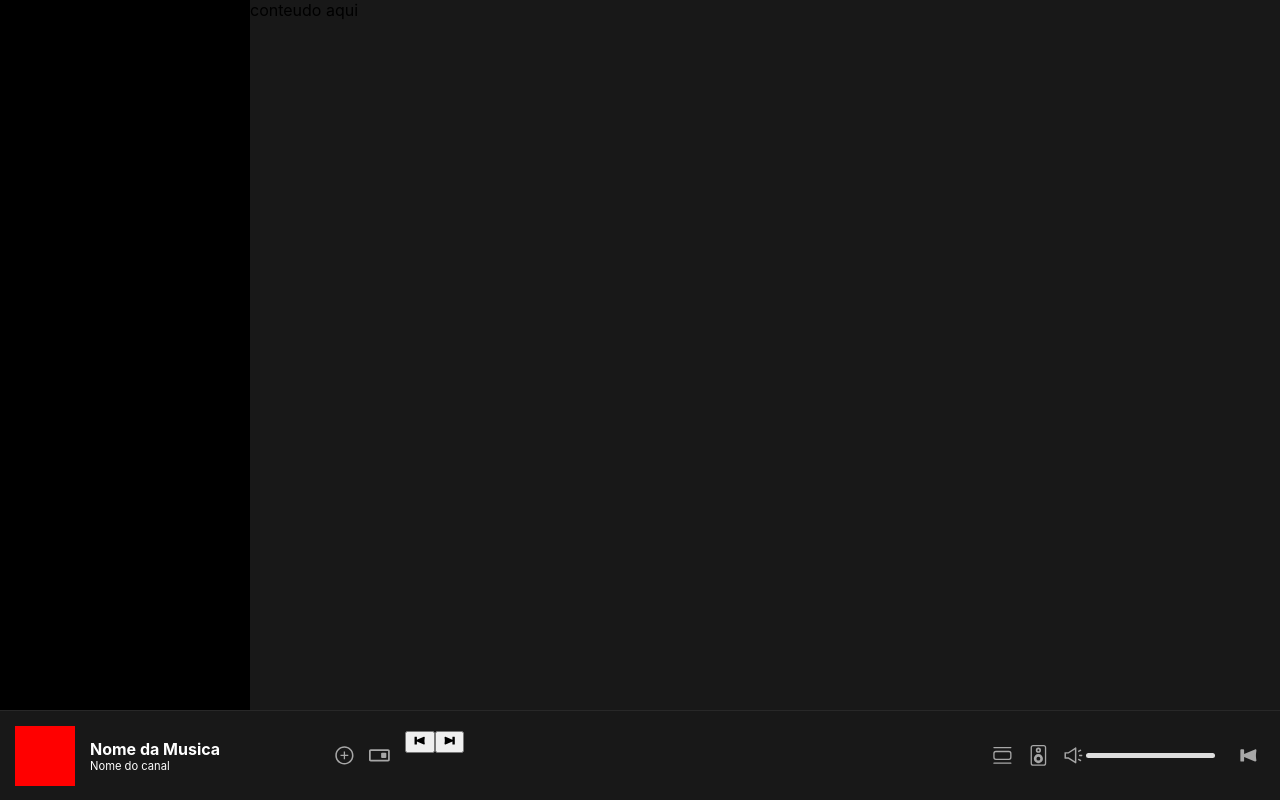
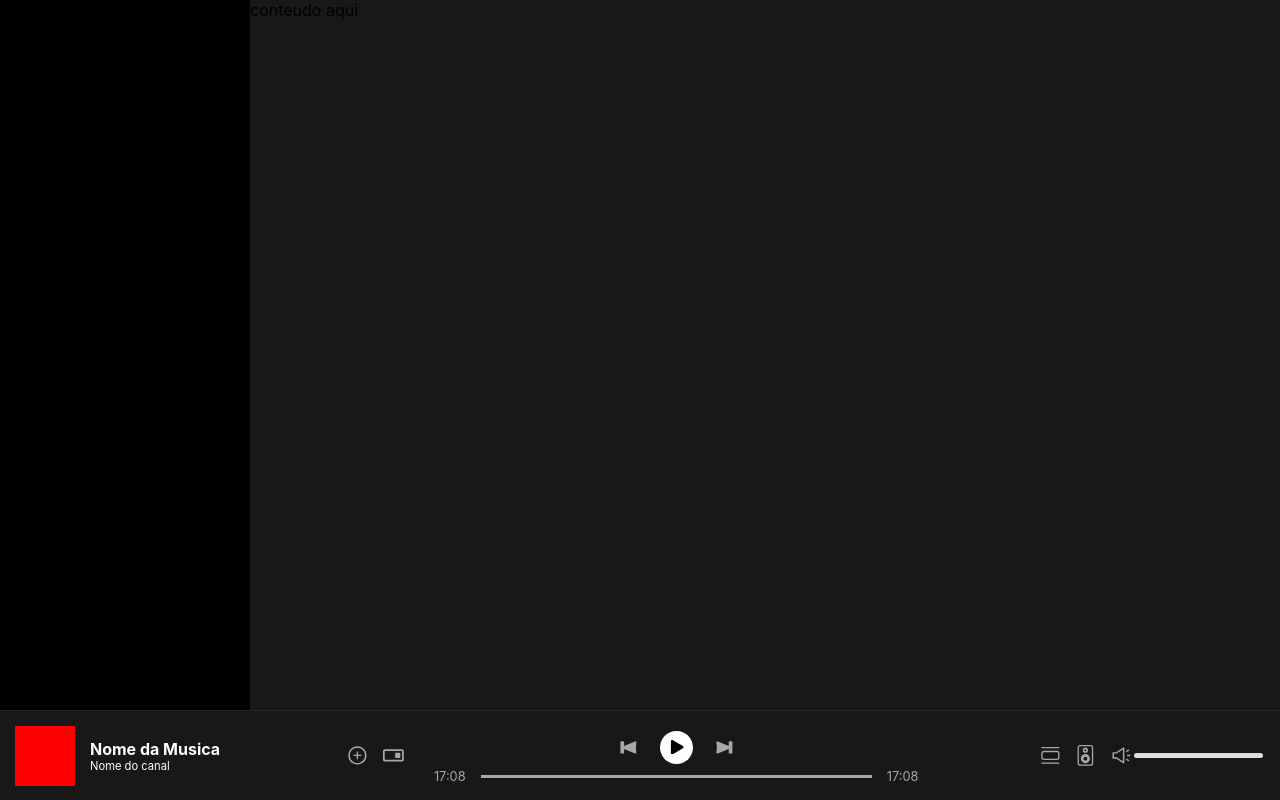
Before and after one commit to rsbruno/triton, a Next.js app: page / in a window 1280 px wide. Built offline with nearby package versions, Linux system fonts and the light colour scheme.

Commit message:
feat: Button Play

```diff
--- /dev/null
+++ b/components/Buttons/ButtonPlay/Index.tsx
@@ -0,0 +1,14 @@
+import { HTMLAttributes, ReactNode } from "react";
+import styles from "./styles.module.scss";
+
+type ButtonHoverProps = HTMLAttributes<HTMLButtonElement> & {
+  children?: ReactNode;
+};
+
+export function ButtonPlay({ children, ...rest }: ButtonHoverProps) {
+  return (
+    <button className={styles.button} {...rest}>
+      {children}
+    </button>
+  );
+}
--- /dev/null
+++ b/components/Buttons/ButtonPlay/styles.module.scss
@@ -0,0 +1,23 @@
+.button {
+  background: transparent;
+  display: flex;
+  justify-content: center;
+  align-items: center;
+  border: none;
+  outline: none;
+  background: #fff;
+  width: 33px;
+  height: 33px;
+  border-radius: 50%;
+  transition: all ease 400ms;
+
+  &:hover {
+    transform: scale(1.1);
+  }
+
+  svg {
+    fill: #000;
+    font-size: 0.9rem;
+    margin-left: 2px;
+  }
+}
--- a/components/PlayerMusic/Index.tsx
+++ b/components/PlayerMusic/Index.tsx
@@ -1,17 +1,30 @@
 import styles from "./styles.module.scss";
 import { GiPreviousButton, GiNextButton } from "react-icons/gi";
+import { FaPlay } from "react-icons/fa";
+import { HoverButton } from "../Buttons/ButtonHover/Index";
+import { ButtonPlay } from "../Buttons/ButtonPlay/Index";
 
 export function PlayerMusic() {
   return (
     <div className={styles.container}>
-      <div className={styles.containerButtons}>
-        <button>
-          <GiPreviousButton />
-        </button>
+      <div className={styles.content}>
+        <div className={styles.containerButtons}>
+          <HoverButton>
+            <GiPreviousButton />
+          </HoverButton>
+          <ButtonPlay>
+            <FaPlay />
+          </ButtonPlay>
+          <HoverButton>
+            <GiNextButton />
+          </HoverButton>
+        </div>
 
-        <button>
-          <GiNextButton />
-        </button>
+        <div className={styles.statusContainer}>
+          <span>17:08</span>
+          <div></div>
+          <span>17:08</span>
+        </div>
       </div>
     </div>
   );
--- a/components/PlayerMusic/styles.module.scss
+++ b/components/PlayerMusic/styles.module.scss
@@ -2,7 +2,35 @@
   width: 100%;
   height: 50px;
   background: transparent;
+  box-sizing: border-box;
+
+  .content {
+    width: 80%;
+    margin-left: 15px;
+  }
 
   .containerButtons {
+    display: flex;
+    align-items: center;
+    justify-content: center;
+    gap: 15px;
+    margin-bottom: 5px;
+  }
+
+  .statusContainer {
+    display: flex;
+    align-items: center;
+    justify-content: center;
+    gap: 15px;
+
+    span {
+      color: #a7a7a7;
+      font-size: .8rem;
+    }
+    div {
+      width: 100%;
+      height: 3px;
+      background: #a7a7a7;
+    }
   }
 }
--- a/components/TemplateMain/Footer/Index.tsx
+++ b/components/TemplateMain/Footer/Index.tsx
@@ -27,10 +27,6 @@ export function Footer() {
         <BsSpeaker />
         <SongVolumeButton />
       </div>
-
-      <HoverButton>
-        <GiPreviousButton />
-      </HoverButton>
     </div>
   );
 }
```
Also changed, not shown: assets/svg/back15sec.svg (added).
